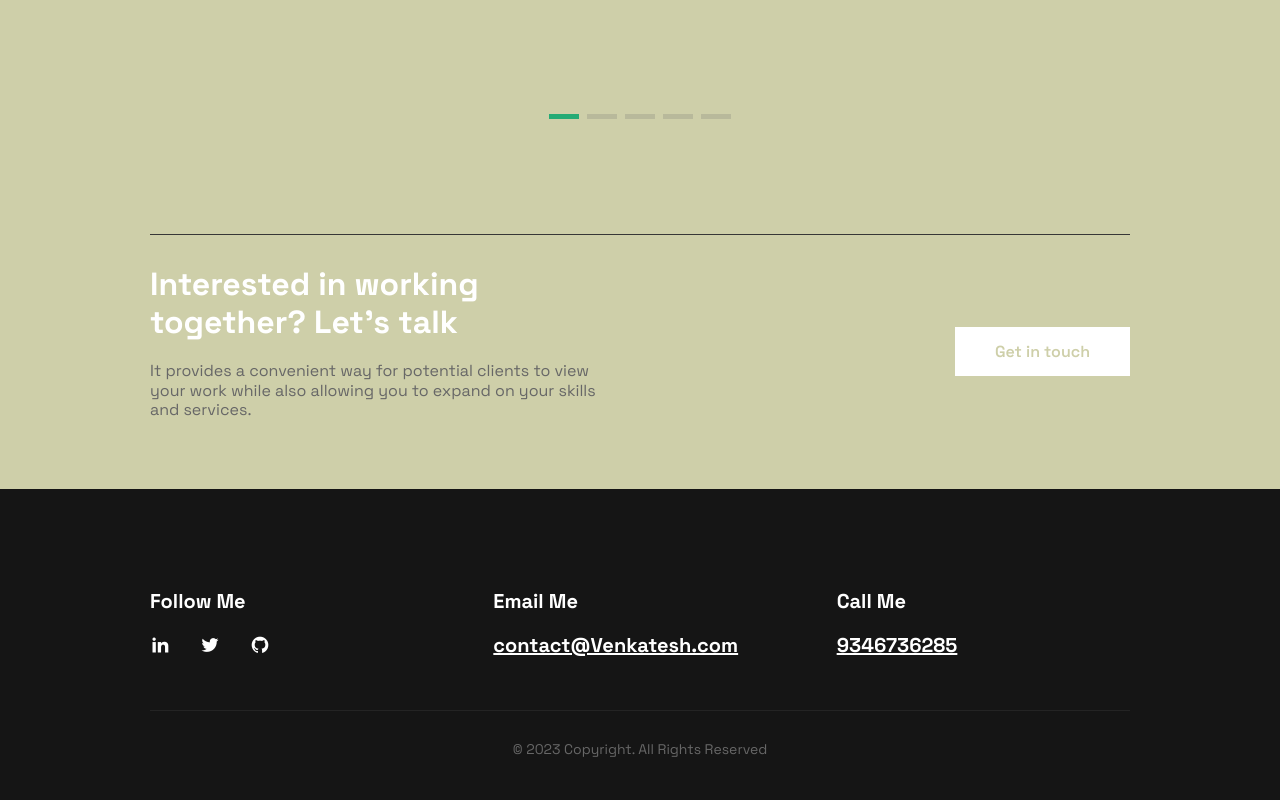
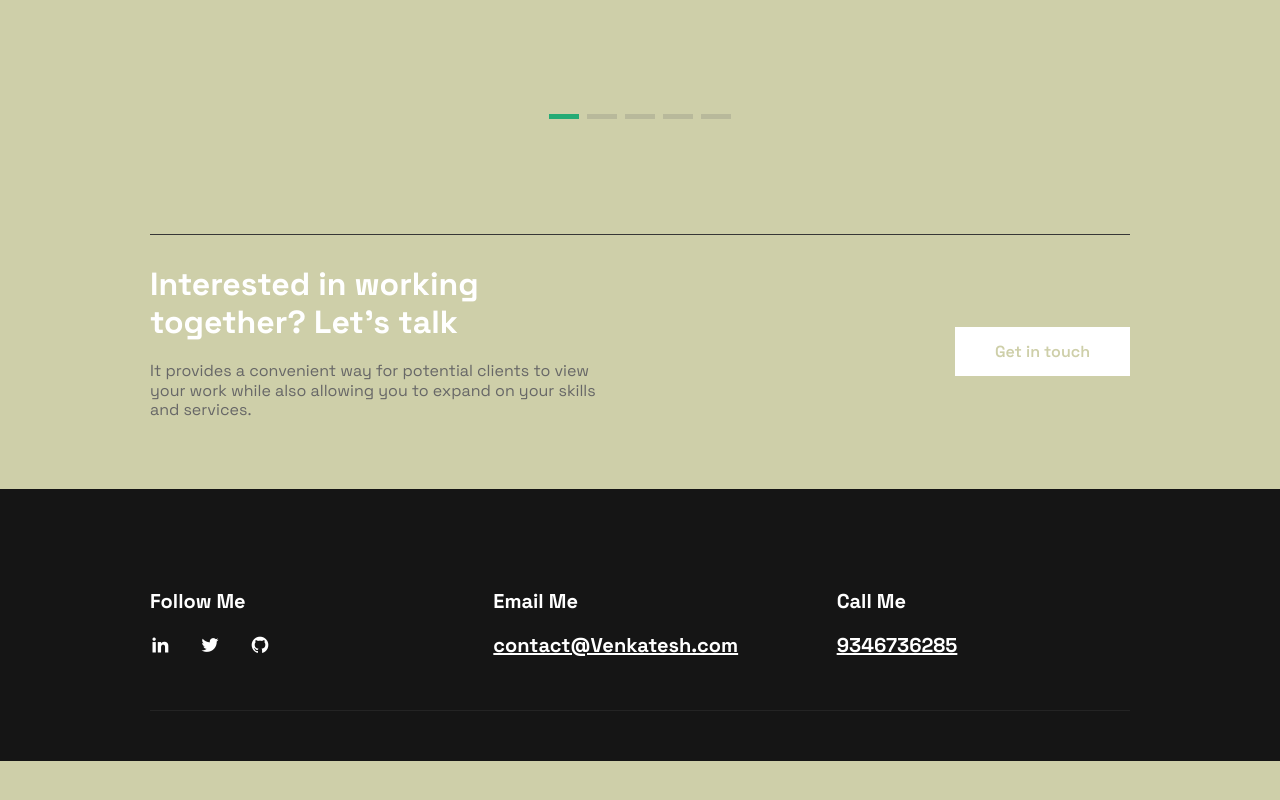
Before and after one commit to Venkatbeemagari/portf, a plain HTML site: page index.html in a window 1280 px wide. Shown: the part 4946-5746 px from the top of the page. After the commit the page ends 5707 px from the top, so only its background shows below. Drawn offline with nearby package versions, Linux system fonts and the light colour scheme.

Commit message:
Update index.html

```diff
--- a/index.html
+++ b/index.html
@@ -377,7 +377,7 @@
                     <a href="#" class="footer__contact">9346736285</a>
                 </div>
             </div>
-            <p class="footer__copyright">&copy; 2023 Copyright. All Rights Reserved</p>
+            <!-- <p class="footer__copyright">&copy; 2023 Copyright. All Rights Reserved</p> -->
         </div>
     </footer>
 
```
